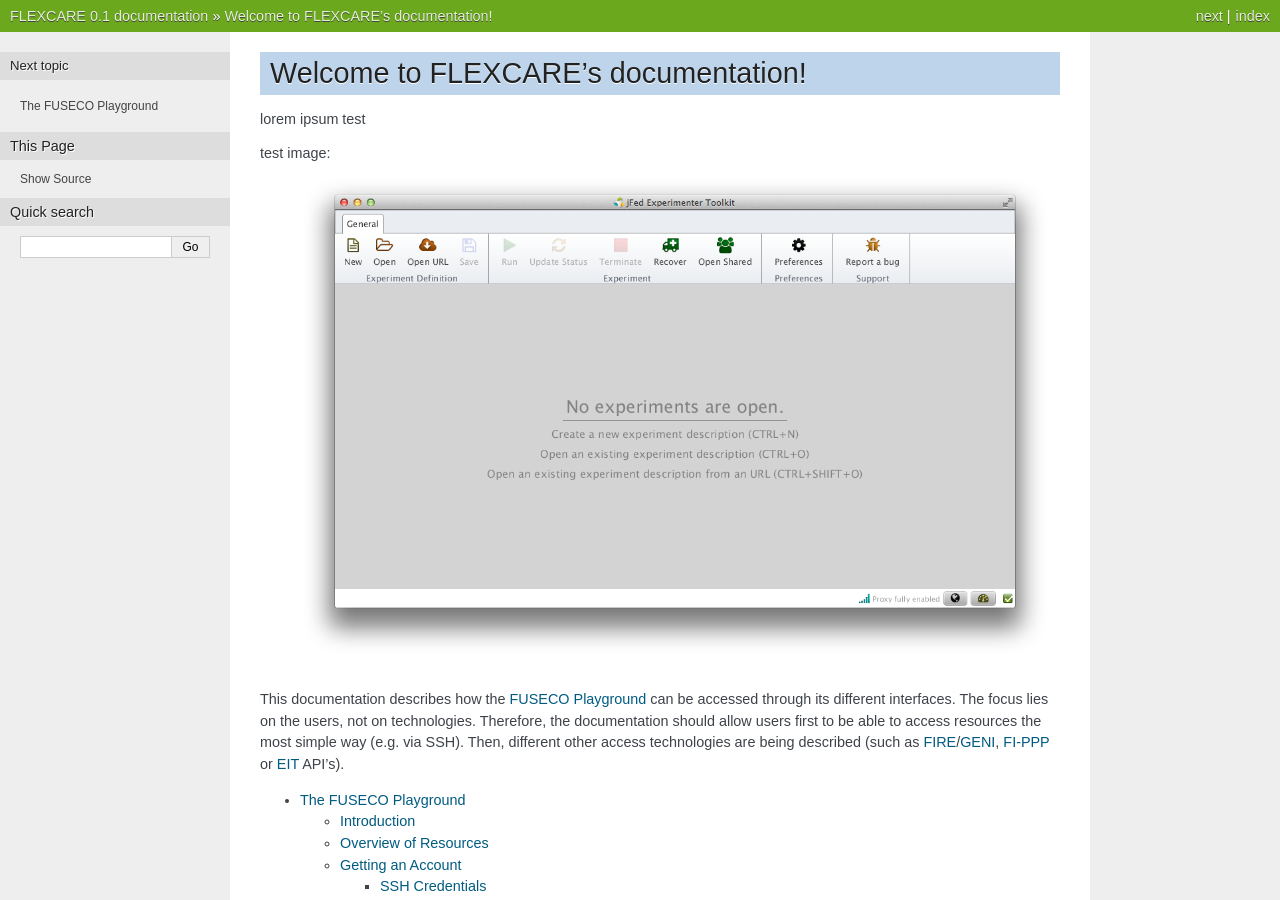
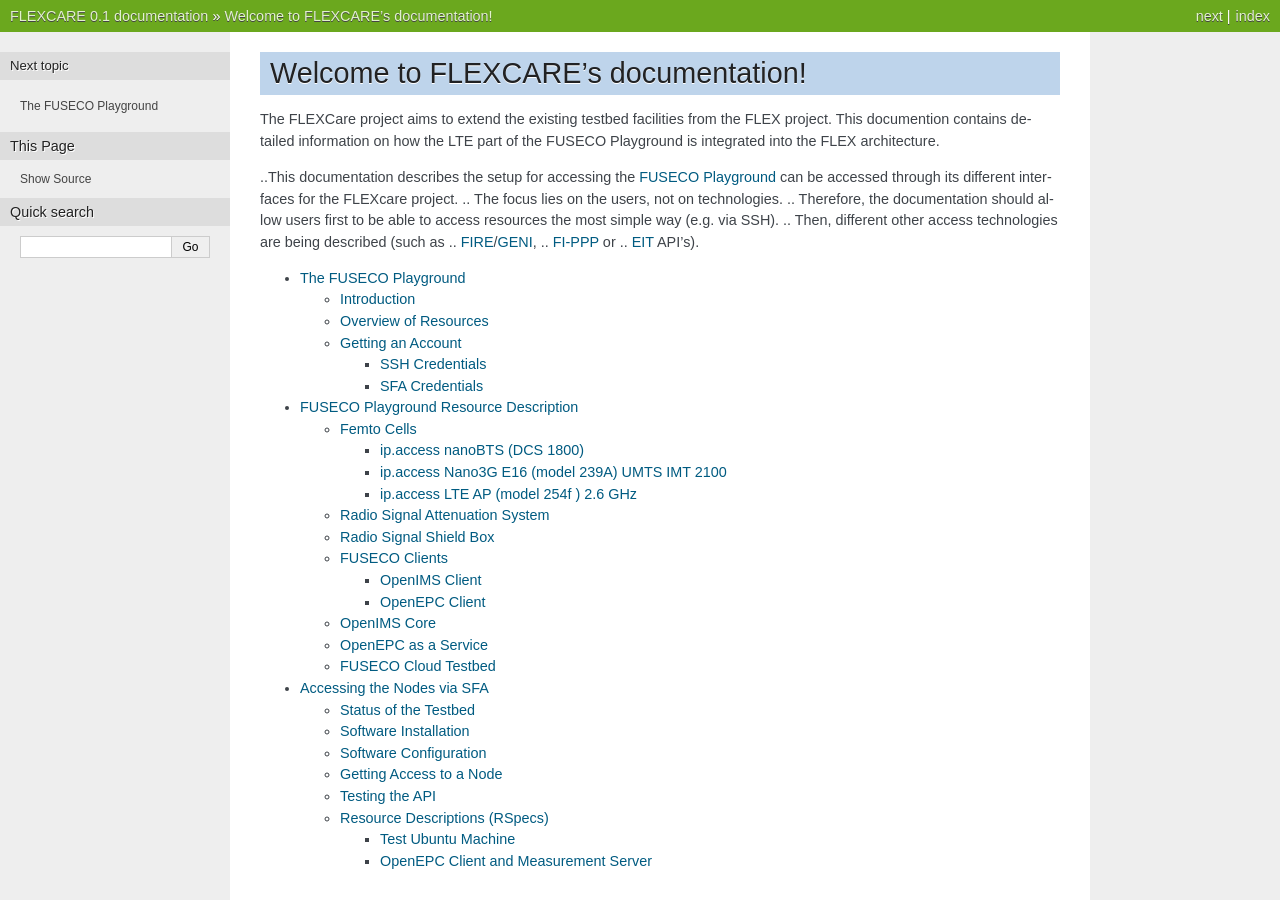
Before and after one commit to FITeagle/flexcare-doku, a Sphinx documentation site: the page built from source/index.rst, in a window 1280 px wide and 900 px high. Built offline with Sphinx 7.4.7, drawn with Linux system fonts in a browser that asks for light colours.

Commit message:
add photos

```diff
--- a/source/index.rst
+++ b/source/index.rst
@@ -1,19 +1,15 @@
 Welcome to FLEXCARE's documentation!
 ====================================
 
-lorem ipsum test
+The FLEXCare project aims to extend the existing testbed facilities from the FLEX project. This documention contains detailed information on how the LTE part of the FUSECO Playground is integrated into the FLEX architecture.
 
-test image:
-  .. figure:: _static/new_Experiment.png
-
-This documentation describes how the `FUSECO Playground <http://www.fuseco-playground.org>`_ can be accessed through its
-different interfaces.
-The focus lies on the users, not on technologies.
-Therefore, the documentation should allow users first to be able to access resources the most simple way (e.g. via SSH).
-Then, different other access technologies are being described (such as
-`FIRE <http://fed4fire.eu>`_/`GENI <http://geni.net>`_,
-`FI-PPP <http://xipi.eu>`_ or
-`EIT <http://testbeds.eu>`_ API's).
+..This documentation describes the setup for accessing the `FUSECO Playground <http://www.fuseco-playground.org>`_ can be accessed through its different interfaces for the FLEXcare project.
+.. The focus lies on the users, not on technologies.
+.. Therefore, the documentation should allow users first to be able to access resources the most simple way (e.g. via SSH).
+.. Then, different other access technologies are being described (such as
+.. `FIRE <http://fed4fire.eu>`_/`GENI <http://geni.net>`_,
+.. `FI-PPP <http://xipi.eu>`_ or
+.. `EIT <http://testbeds.eu>`_ API's).
 
 .. toctree::
    :maxdepth: 3
```
Also changed, not shown: source/_static/acs-lte245f.png (added), source/_static/fiteagle-frcp.png (added), source/_static/fiteagle-testbed-access.png (added), source/_static/fuseco-lte.png (added), source/_static/fuseco-sim-card.png (added), source/_static/jfed-exp-gui-ssh.png (added), source/_static/jfed-experimenter-gui.png (added), source/_static/life-cycle.png (added), source/_static/lte-wifi.png (added), source/_static/lte245-access-point.png (added), source/_static/lte245-lte-femto-cell.png (added), source/_static/mm-gui-atached.png (added), source/_static/mm-gui-detached.png (added), source/_static/mobility-manager.png (added), 3 more files, 1 other file.
